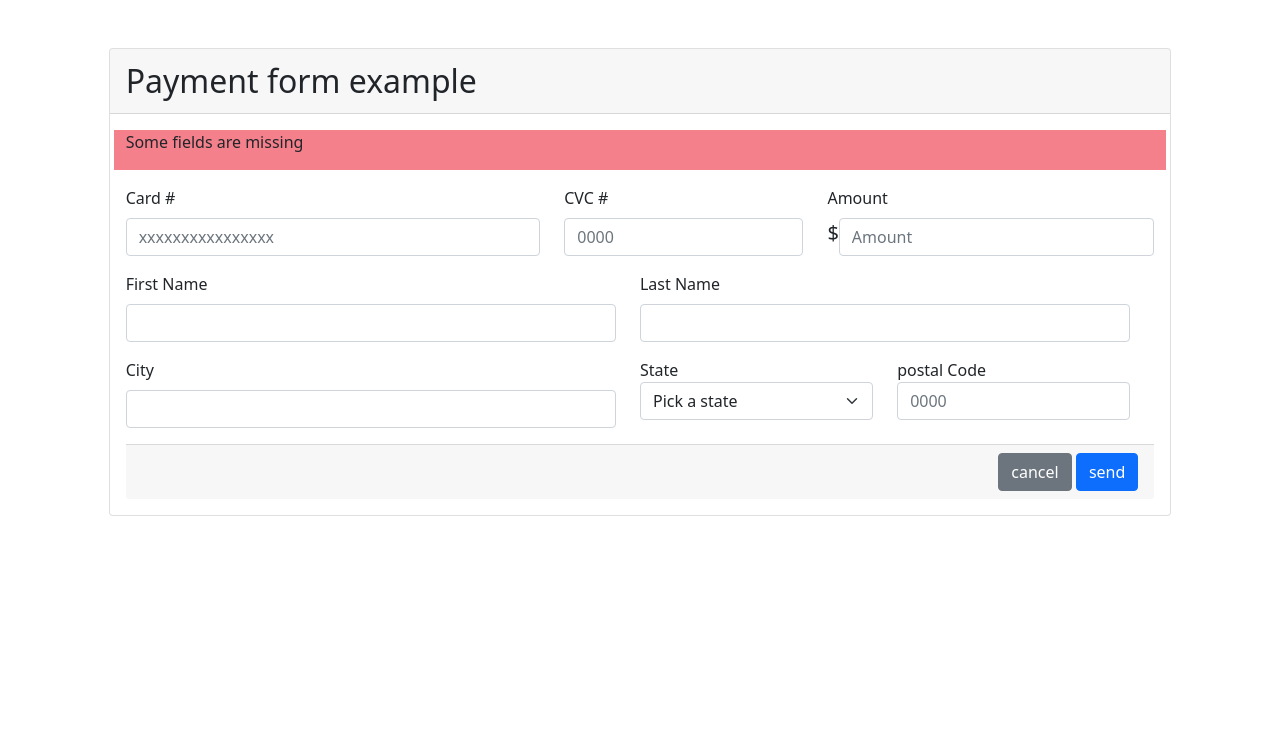
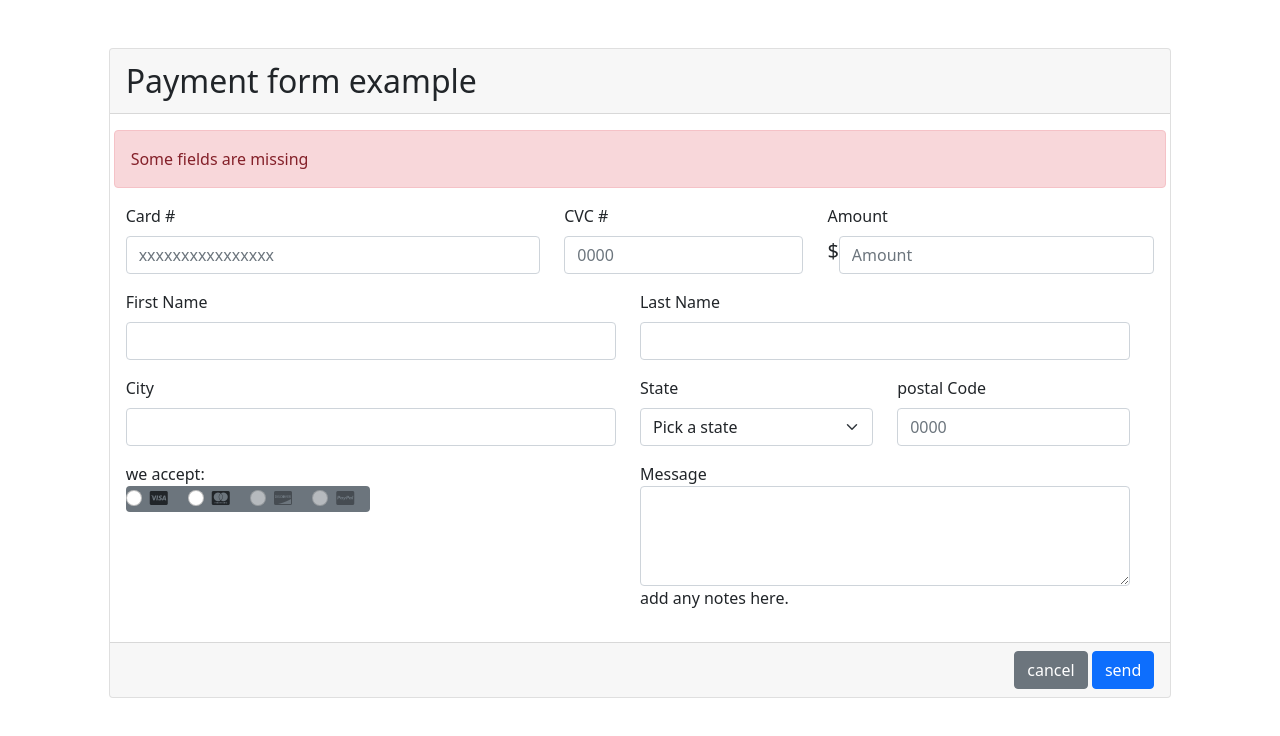
Before and after one commit to 4GeeksAcademy/DanielO-HTML5-Form-Project, a plain HTML site: page index.html in a window 1280 px wide. Drawn offline with nearby package versions, Linux system fonts and the light colour scheme.

Commit message:
all done

```diff
--- a/index.html
+++ b/index.html
@@ -11,7 +11,7 @@
 
 <body>
 
-  <div class="row mt-5">
+  <div class="row my-5">
     <div class="col-1"></div>
     <div class="col-10">
       <div class="card text-center">
@@ -25,8 +25,8 @@
           </div>
 
           <div class="row">
-            <div class="col-12 text-start mb-3" style="background-color: #f4808c;">
-              <p>Some fields are missing</p>
+            <div class="col-12 text-start alert alert-danger">
+               Some fields are missing
             </div>
           </div>
 
@@ -95,14 +95,13 @@
                   <label for="City" class="form-label">
                     City
                   </label>
-                  <input type="text" class="form-control" id="City" placeholder="" minlength="3" maxlength="4"
-                    required />
+                  <input type="text" class="form-control" id="City" required />
                 </div>
               </div>
 
               <div class="col-3">
                 <div class="mb-3 text-start">
-                  <label for="us-state">
+                  <label class="mb-2" for="us-state">
                     State
                   </label>
                   <select class="form-select" aria-label="Default select example">
@@ -114,9 +113,10 @@
 
                 </div>
               </div>
+
               <div class="col-3">
                 <div class="mb-3 text-start">
-                  <label for="postal-code" class="postal-code">
+                  <label for="postal-code" class="mb-2">
                     postal Code
                   </label>
                   <input type="text" class="form-control" id="CVC #" placeholder="0000" minlength="3" maxlength="4"
@@ -124,9 +124,43 @@
                 </div>
               </div>
             </div>
+
             <div class="row">
-              <div class="col-6"></div>
-              <div class="col-6"></div>
+              <div class="col-6 text-start">
+                <label>we accept:</label>
+                 <br>
+                <div class="bg-secondary d-inline-block rounded">
+                  <div class="form-check form-check-inline">
+                    <input class="form-check-input" type="radio" name="inlineRadioOptions" id="inlineRadio1" value="option1">
+                    <label class="form-check-label" for="inlineRadio1"><i class="fa-brands fa-cc-visa"></i></label>
+                  </div>
+                  <div class="form-check form-check-inline">
+                    <input class="form-check-input" type="radio" name="inlineRadioOptions" id="inlineRadio2" value="option2">
+                    <label class="form-check-label" for="inlineRadio2"><i class="fa-brands fa-cc-mastercard"></i></label>
+                  </div>
+                  <div class="form-check form-check-inline">
+                    <input class="form-check-input" type="radio" name="inlineRadioOptions" id="inlineRadio3" value="option3" disabled>
+                    <label class="form-check-label" for="inlineRadio3"><i class="fa-brands fa-cc-discover"></i></label>
+                  </div>
+                  <div class="form-check form-check-inline">
+                    <input class="form-check-input" type="radio" name="inlineRadioOptions" id="inlineRadio3" value="option3" disabled>
+                    <label class="form-check-label" for="inlineRadio3"><span class="fa-brands fa-cc-paypal"></span></label>
+                  </div>
+                </div>
+
+
+
+              </div>
+
+              <div class="col-6 text-start">
+                <label>Message</label>
+                <textarea class="form-control" placeholder="" id="floatingTextarea2" style="height: 100px"></textarea>
+                <p>add any notes here.</p>
+
+
+              </div>
+
+            </div>
           </div>
         </div>
 
@@ -137,7 +171,6 @@
         </div>
       </div>
     </div>
-      <div class="col-1"></div>
 
   </div>
 
@@ -145,7 +178,7 @@
 
 
 
-
+  <script src="https://kit.fontawesome.com/c96814305d.js" crossorigin="anonymous"></script>
   <script src="https://cdn.jsdelivr.net/npm/bootstrap@5.0.2/dist/js/bootstrap.bundle.min.js"
     integrity="sha384-MrcW6ZMFYlzcLA8Nl+NtUVF0sA7MsXsP1UyJoMp4YLEuNSfAP+JcXn/tWtIaxVXM"
     crossorigin="anonymous"></script>
```
Lines whose indentation alone changed are shown as unchanged.
